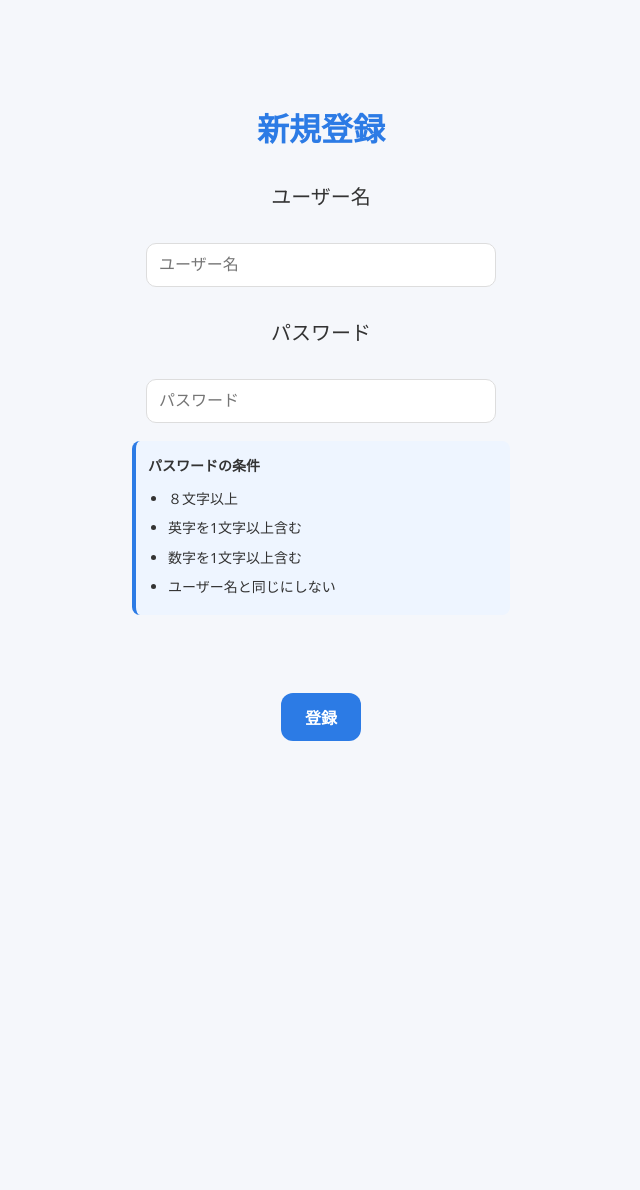
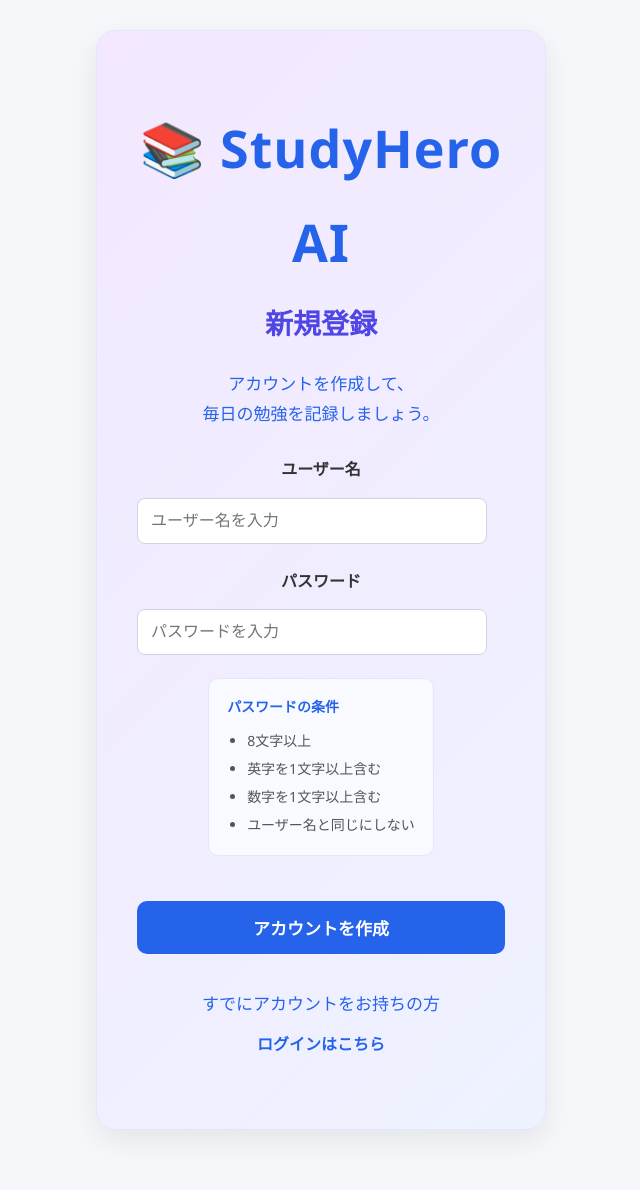
Before and after one commit to hasegawa-div/studyhero-ai, a Flask app: page /register in a window 1280 px wide. Shown: the whole page, without its empty margins (319-959 px from the left). Before the commit the page ends 741 px from the top, so only its background shows below. Run offline with Flask 3, Linux system fonts and the light colour scheme.

Commit message:
Improve style.css and register.html

```diff
--- a/static/css/style.css
+++ b/static/css/style.css
@@ -866,3 +866,29 @@ main > section:last-child button:hover {
         font-size: 28px;
     }
 }
+/* =========================
+   新規登録ページ
+   ========================= */
+
+.password-rule {
+    margin-top: 15px;
+    padding: 15px 18px;
+    background: #f8faff;
+    border: 1px solid #e0e7ff;
+    border-radius: 10px;
+    color: #555;
+    font-size: 14px;
+}
+
+.password-rule strong {
+    color: #2563eb;
+}
+
+.password-rule ul {
+    margin: 8px 0 0;
+    padding-left: 20px;
+}
+
+.password-rule li {
+    margin: 3px 0;
+}
--- a/templates/register.html
+++ b/templates/register.html
@@ -3,7 +3,11 @@
 <head>
     <meta charset="UTF-8">
     <meta name="viewport" content="width=device-width, initial-scale=1.0">
-    <title>新規登録</title>
+
+    <title>新規登録｜StudyHero AI</title>
+
+    <meta name="description"
+          content="StudyHero AIのアカウントを作成して、勉強時間や学習予定の管理を始めましょう。">
 
     <meta name="google-adsense-account" content="ca-pub-6288854483652181">
 
@@ -13,31 +17,83 @@
         src="https://pagead2.googlesyndication.com/pagead/js/adsbygoogle.js?client=ca-pub-6288854483652181"
         crossorigin="anonymous"></script>
 </head>
+
 <body>
-    <h1>新規登録</h1>
+
+    <main class="login-page">
+
+        <section class="login-card">
+
+            <h1>📚 StudyHero AI</h1>
+
+            <h2>新規登録</h2>
+
+            <p class="login-description">
+                アカウントを作成して、<br>
+                毎日の勉強を記録しましょう。
+            </p>
+
+
             <form action="{{ url_for('register') }}" method="POST">
-        <p>ユーザー名</p>
-        <input type="text" name="username" placeholder="ユーザー名">
 
-        <p>パスワード</p>
-        <input type="password" name="password" placeholder="パスワード">
+                <label for="username">ユーザー名</label>
+
+                <input
+                    type="text"
+                    id="username"
+                    name="username"
+                    placeholder="ユーザー名を入力"
+                    required
+                >
+
+
+                <label for="password">パスワード</label>
+
+                <input
+                    type="password"
+                    id="password"
+                    name="password"
+                    placeholder="パスワードを入力"
+                    required
+                >
+
+
                 <div class="password-rule">
+
                     <strong>パスワードの条件</strong>
+
                     <ul>
-                <li>８文字以上</li>
+                        <li>8文字以上</li>
                         <li>英字を1文字以上含む</li>
                         <li>数字を1文字以上含む</li>
                         <li>ユーザー名と同じにしない</li>
                     </ul>
+
                 </div>
 
-        <br><br>
 
-        <button type="submit">登録</button>
-
+                <button type="submit">
+                    アカウントを作成
+                </button>
 
             </form>
 
 
+            <div class="login-links">
+
+                <p>
+                    すでにアカウントをお持ちの方
+                </p>
+
+                <a href="{{ url_for('login') }}">
+                    ログインはこちら
+                </a>
+
+            </div>
+
+        </section>
+
+    </main>
+
 </body>
 </html>
```
Lines whose indentation alone changed are shown as unchanged.
